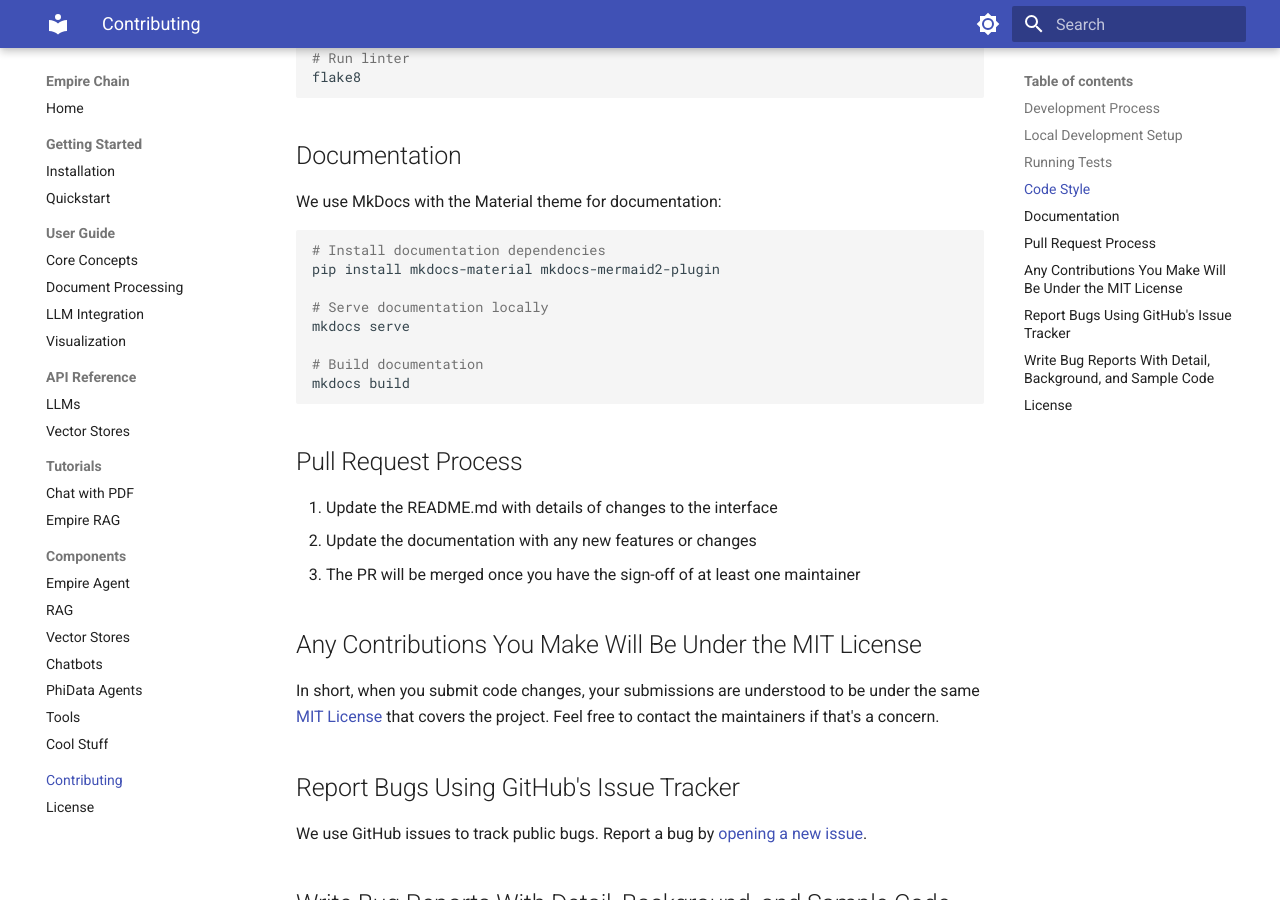
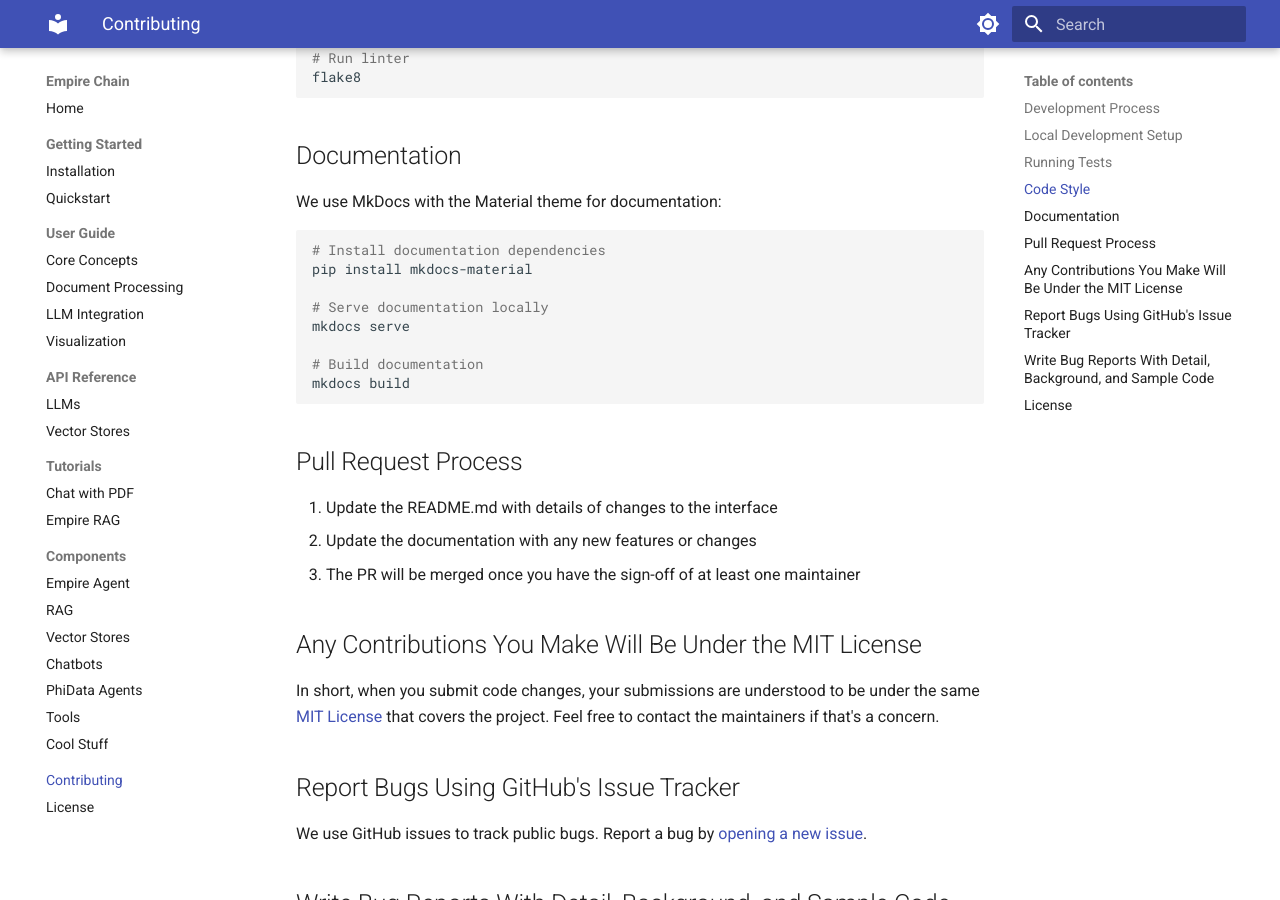
Before and after one commit to manas95826/empire-chain, an MkDocs documentation site: the page built from docs/contributing.md, in a window 1280 px wide and 900 px high, scrolled down 1476 px. Built offline with MkDocs 1.6.1 and Material for MkDocs 9.7.7, drawn with Linux system fonts in a browser that asks for light colours; part of the change alters nothing that is shown.

````diff
--- a/docs/contributing.md
+++ b/docs/contributing.md
@@ -65,7 +65,7 @@ We use MkDocs with the Material theme for documentation:
 
 ```bash
 # Install documentation dependencies
-pip install mkdocs-material mkdocs-mermaid2-plugin
+pip install mkdocs-material
 
 # Serve documentation locally
 mkdocs serve
--- a/mkdocs.yml
+++ b/mkdocs.yml
@@ -26,21 +26,17 @@ theme:
 
 plugins:
   - search
-  - mermaid2:
-      version: 10.4.0
-      arguments:
-        securityLevel: 'loose'
 
 markdown_extensions:
   - pymdownx.highlight:
       anchor_linenums: true
   - pymdownx.inlinehilite
   - pymdownx.snippets
+  - pymdownx.superfences
   - pymdownx.superfences:
       custom_fences:
         - name: mermaid
           class: mermaid
-          format: mermaid
   - admonition
   - pymdownx.details
   - pymdownx.tabbed:
````
